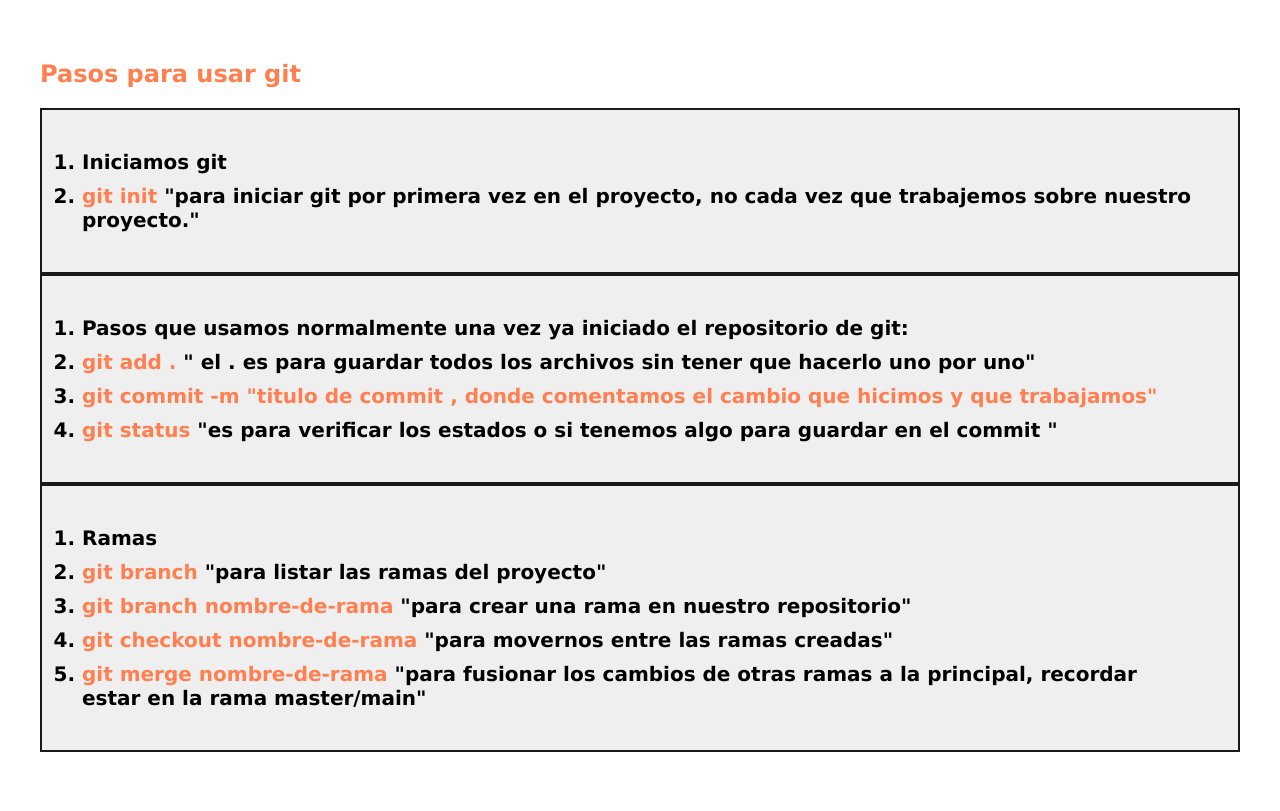
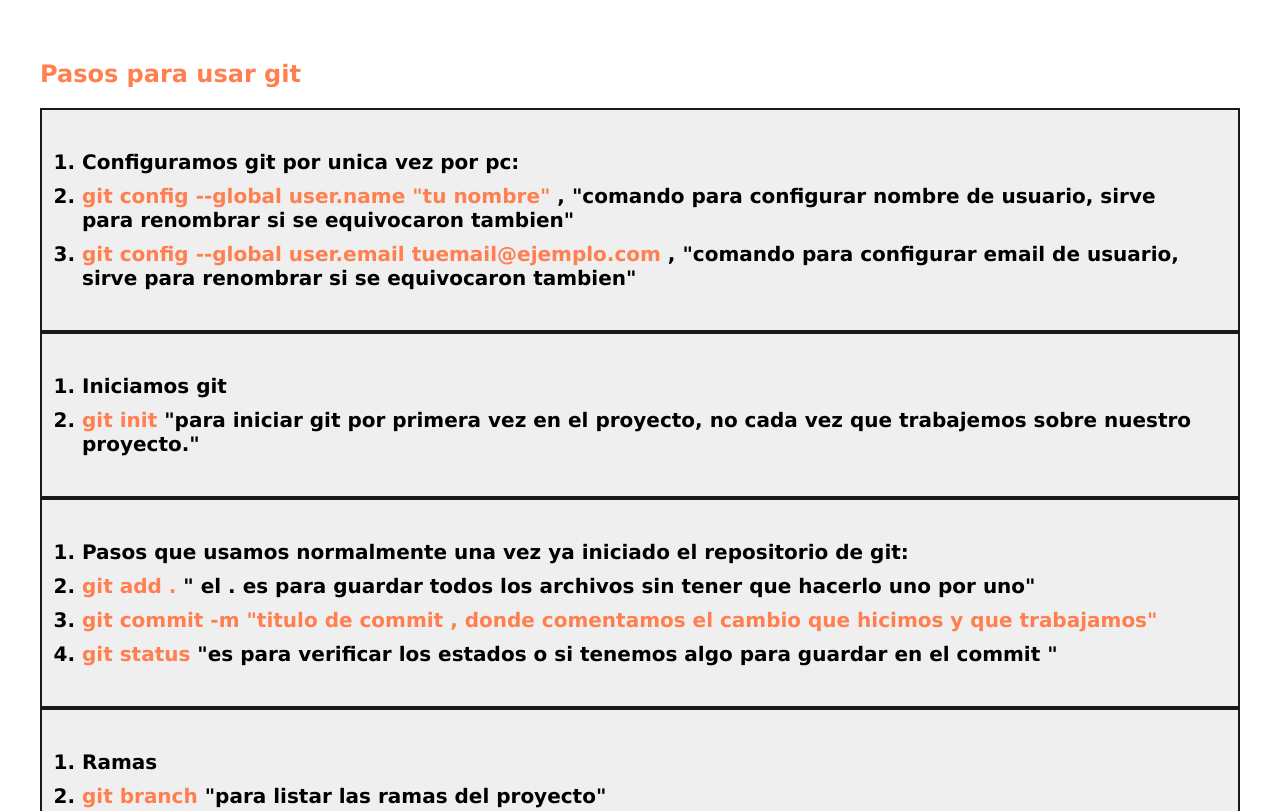
Before and after one commit to feralarcon1995/prueba, a plain HTML site: page index.html in a window 1280 px wide. Shown: the top 811 px of the page. Drawn offline with Linux system fonts and the light colour scheme.

Commit message:
add styles

```diff
--- a/index.html
+++ b/index.html
@@ -13,10 +13,17 @@
 <body>
 
     <h1>Pasos para usar git </h1>
-
+    <ol>
+        <li>Configuramos git por unica vez por pc:</li>
+        <li><span>git config --global user.name "tu nombre"</span> , "comando para configurar nombre de usuario, sirve
+            para renombrar si se equivocaron tambien"</li>
+        <li><span>git config --global user.email tuemail@ejemplo.com</span> , "comando para configurar email de usuario,
+            sirve para renombrar si se equivocaron tambien"</li>
+    </ol>
     <ol>
         <li>Iniciamos git </li>
-        <li><span>git init </span> "para iniciar git por primera vez en el proyecto, no cada vez que trabajemos sobre nuestro proyecto."</li>
+        <li><span>git init </span> "para iniciar git por primera vez en el proyecto, no cada vez que trabajemos sobre
+            nuestro proyecto."</li>
     </ol>
     <ol>
         <li>Pasos que usamos normalmente una vez ya iniciado el repositorio de git:</li>
@@ -30,7 +37,8 @@
         <li><span>git branch</span> "para listar las ramas del proyecto"</li>
         <li><span>git branch nombre-de-rama</span> "para crear una rama en nuestro repositorio"</li>
         <li><span>git checkout nombre-de-rama</span> "para movernos entre las ramas creadas" </li>
-        <li><span>git merge nombre-de-rama</span> "para fusionar los cambios de otras ramas a la principal, recordar estar en la rama master/main"</li>
+        <li><span>git merge nombre-de-rama</span> "para fusionar los cambios de otras ramas a la principal, recordar
+            estar en la rama master/main"</li>
     </ol>
 
 </body>
```
